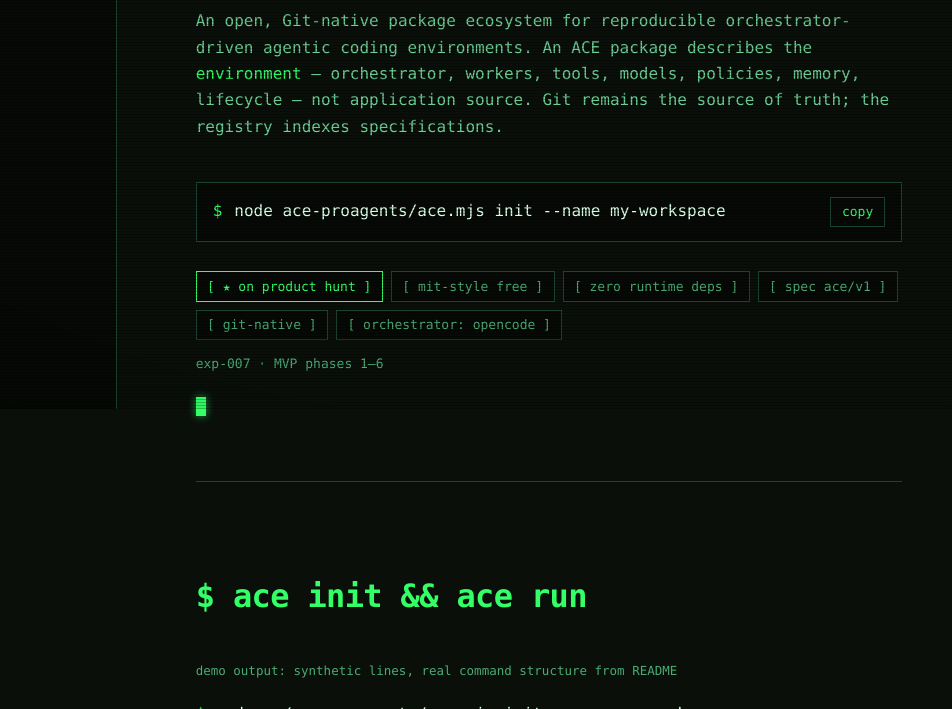
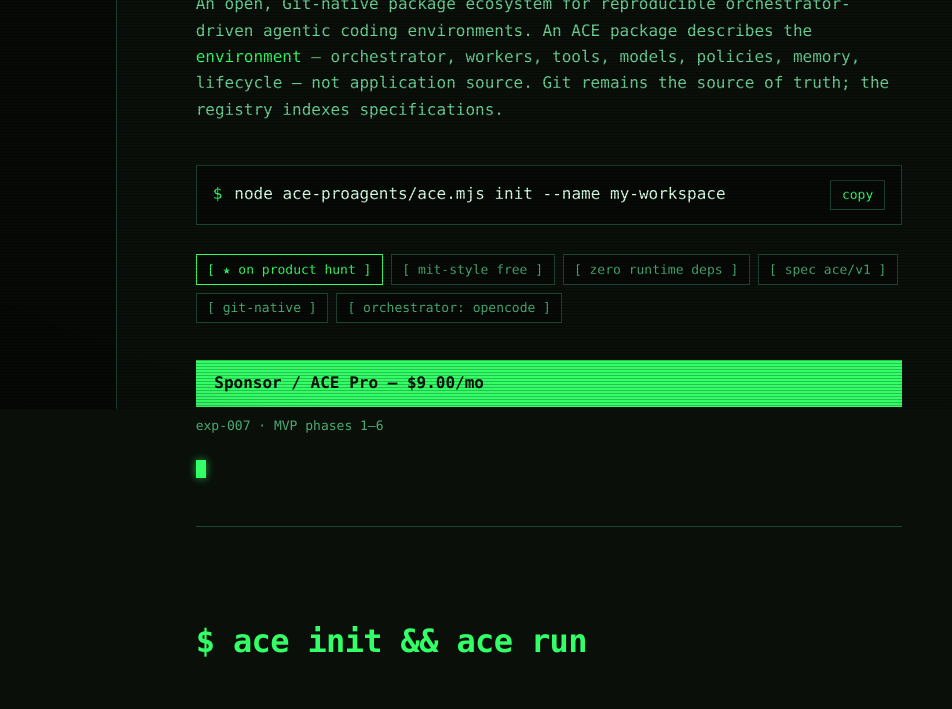
Before and after one commit to EnzoVezzaro/ace-proagents, a website with bundled scripts: page site/index.html in a window 1280 px wide. Shown: the part 391-1100 px from the top of the page, without its empty margins (0-952 px from the left). Built offline with nearby package versions, Linux system fonts and the light colour scheme.

Commit message:
surface the ACE Pro checkout in the hero

```diff
--- a/site/index.html
+++ b/site/index.html
@@ -48,6 +48,7 @@
         <span class="chip">git-native</span>
         <span class="chip">orchestrator: opencode</span>
       </div>
+      <a class="sponsor" href="https://buy.stripe.com/9B6dRaclLgbjbqx1bB28800" rel="noopener">Sponsor / ACE Pro — $9.00/mo</a>
       <p class="status-print">exp-007 · MVP phases 1–6</p>
       <p class="cursor-row" aria-hidden="true"><span class="cursor"></span></p>
     </header>
```
